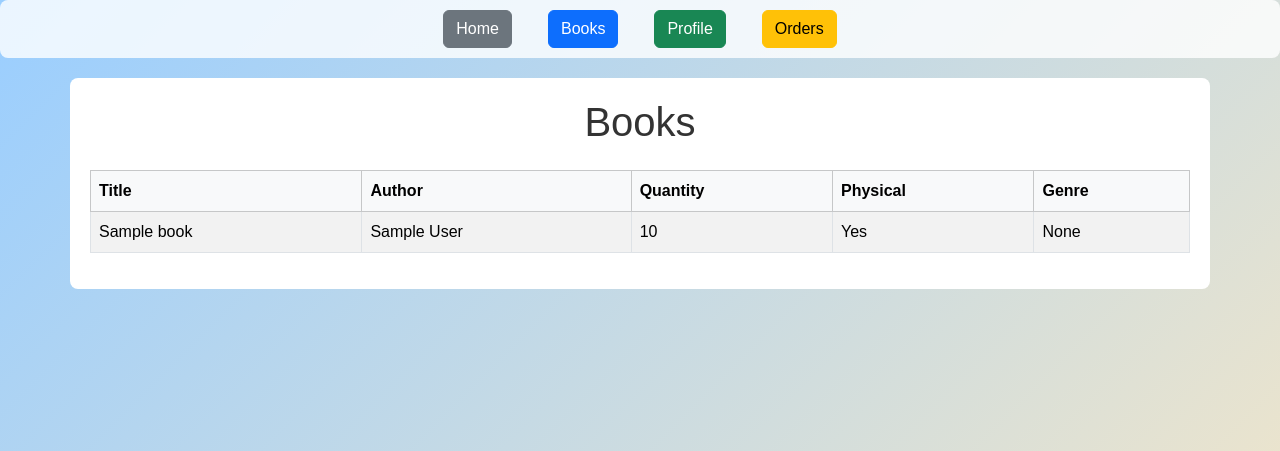
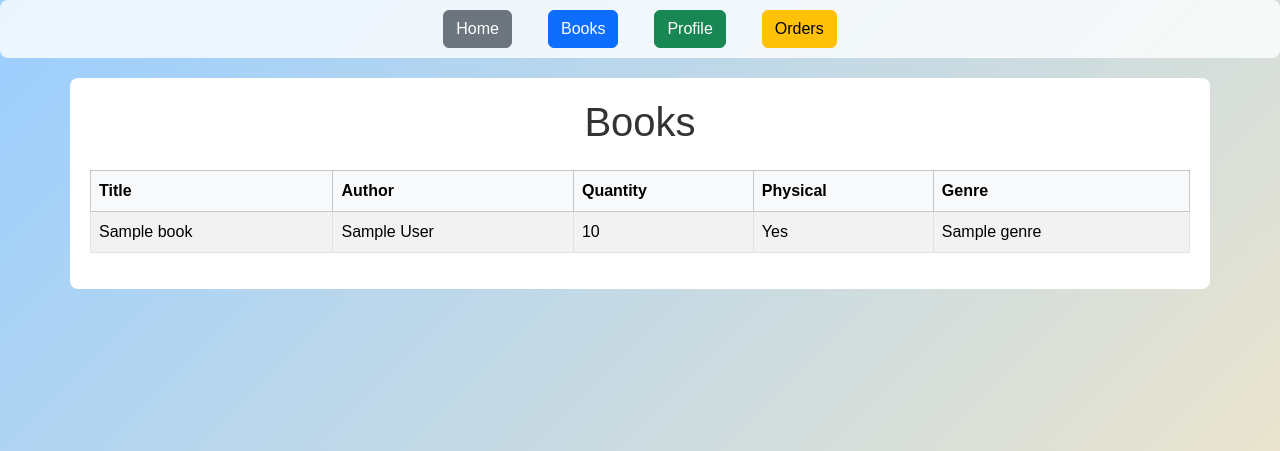
Before and after one commit to Kylea4708/Agile-Project-2025, a Flask app: page /books in a window 1280 px wide. Shown: the top 451 px of the page. Run offline with Flask 3, Linux system fonts and the light colour scheme; tables that the repository leaves empty hold one stand-in row (values such as "Sample post").

Commit message:
fixed genre.py

```diff
--- a/Project/models/genre.py
+++ b/Project/models/genre.py
@@ -6,6 +6,6 @@ class Genre(db.Model):
     __tablename__ = 'genre'
 
     id = db.mapped_column(Integer, primary_key=True)
-    type = db.mapped_column(String)
+    name = db.mapped_column(String)
 
     books = relationship("Book", back_populates="genre")
--- a/Project/templates/books.html
+++ b/Project/templates/books.html
@@ -21,7 +21,7 @@
             <td>{{ book.author }}</td>
             <td>{{ book.quantity }}</td>
             <td>{{ 'Yes' if book.physical else 'No' }}</td>
-            <td>{{ book.genre.type if book.genre else 'N/A' }}</td>
+            <td>{{ book.genre.name if book.genre else 'N/A' }}</td>
         </tr>
         {% endfor %}
     </tbody>
```
